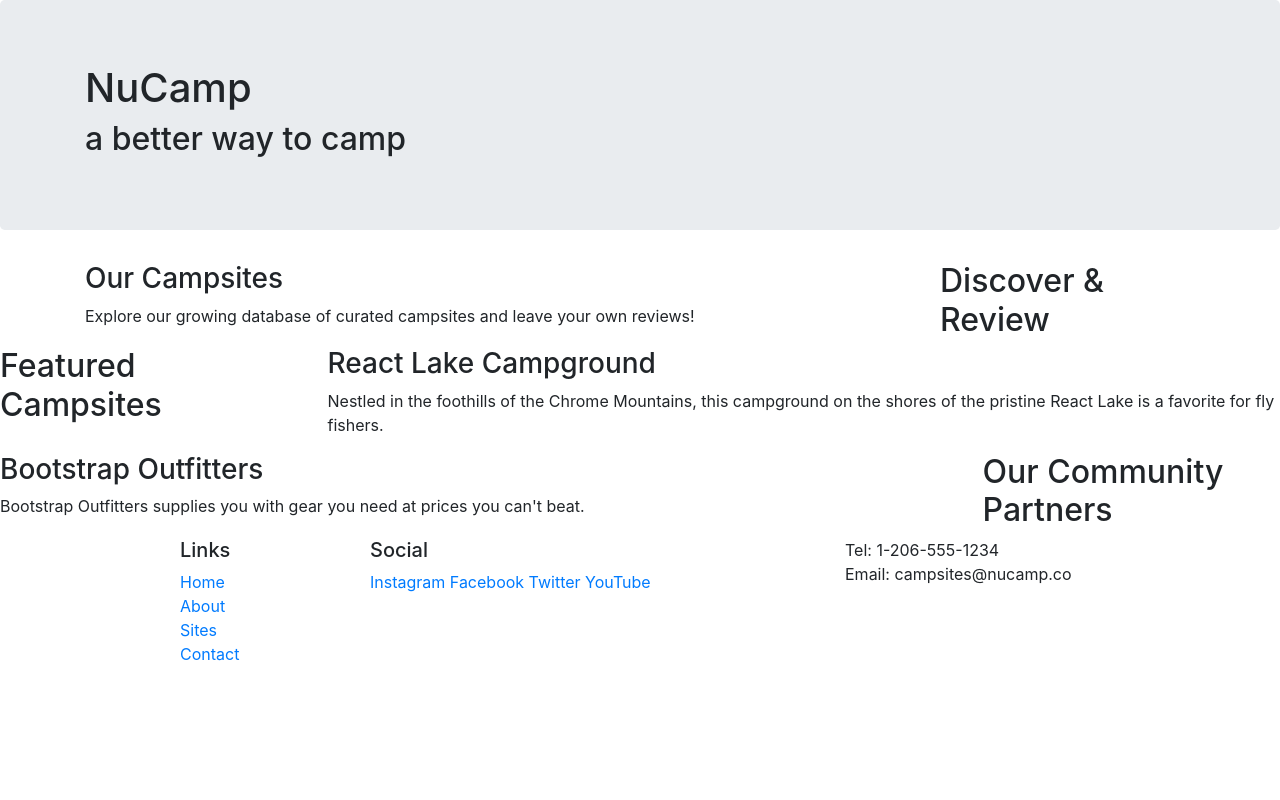
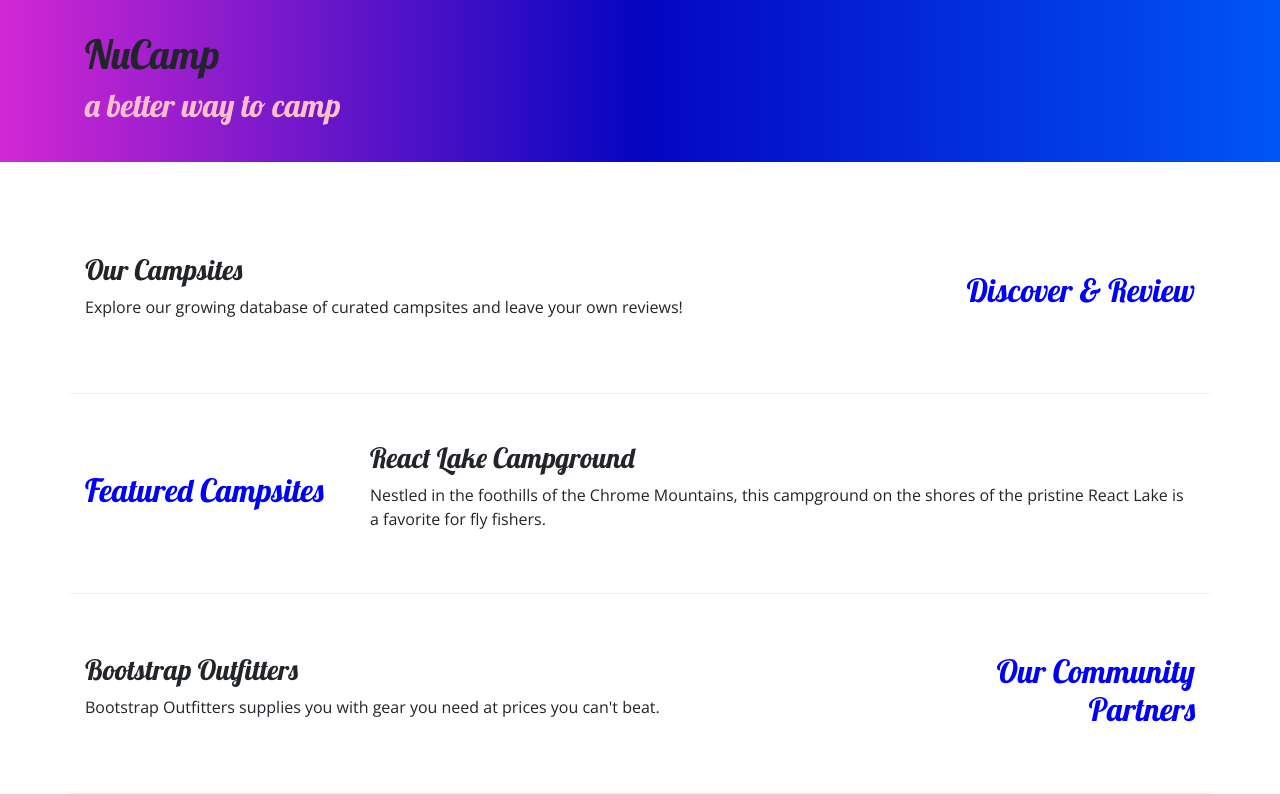
Before and after one commit to NabilPervez/nucampsite, a website: page index.html in a window 1280 px wide. Shown: the top 800 px of the page. Drawn offline with nearby package versions, Linux system fonts and the light colour scheme.

Commit message:
adding custom styles

```diff
--- /dev/null
+++ b/css/styles.css
@@ -0,0 +1,31 @@
+body{
+    font-family: "Open Sans", sans-serif;
+}
+
+h1, h2, h3 {
+    font-family: "Lobster", cursive;
+}
+
+h2 {
+    color: blue;
+}
+
+header h2{
+    color: pink;
+}
+
+footer{
+    background-image: linear-gradient(pink,white);
+    padding: 20px 0;
+}
+
+.jumbotron{
+    padding: 30px;
+    background-image: linear-gradient(to right, rgb(211, 40, 211),rgb(5, 5, 192), rgb(0, 86, 245));
+}
+
+.row-content{
+    padding: 50px,0;
+    border-bottom: 1px ridge;
+    min-height: 200px;
+}
--- a/index.html
+++ b/index.html
@@ -9,12 +9,17 @@
         <!-- Bootstrap CSS -->
         <link rel="stylesheet" href="node_modules/bootstrap/dist/css/bootstrap.min.css" />
 
+        <!-- Additional CSS -->
+        <link rel="stylesheet" href="https://fonts.googleapis.com/css?family=Lobster|Open+Sans" />
+        <link rel="stylesheet" href="css/styles.css"/>
+
+
         <title>NuCamp: A Better Way To Camp</title>
     </head>
 
 <body>
 
-    <header class="jumbotron">
+    <header class="jumbotron jumbotron-fluid">
         <div class="container">
             <div class="row">
                 <div class="col">
@@ -26,9 +31,9 @@
     </header>
 
     <div class="container">
-        <div class="row">
+        <div class="row row-content align-items-center">
             <div class="col-sm-4 order-sm-last col-md-3">
-                <h2>Discover & Review</h2>
+                <h2 class="text-sm-right">Discover & Review</h2>
             </div>
             <div class="col">
                 <h3>Our Campsites</h3>
@@ -36,9 +41,7 @@
             </div>
         </div>
 
-    </div>
-
-    <div class="row">
+    <div class="row row-content align-items-center">
         <div class="col-sm-4 col-md-3">
             <h2>Featured Campsites</h2>
         </div>
@@ -50,16 +53,16 @@
 
     </div>
 
-    <div class="row">
+    <div class="row row-content align-items-center">
         <div class="col-sm-4 order-sm-last col-md-3">
-            <h2>Our Community Partners</h2>
+            <h2 class="text-sm-right">Our Community Partners</h2>
         </div>
         <div class="col">
             <h3>Bootstrap Outfitters</h3>
             <p>Bootstrap Outfitters supplies you with gear you need at prices you can't beat.</p>
         </div>
     </div>
-
+</div>
     <footer>
     <div class="container">
         <div class="row">
@@ -72,14 +75,14 @@
                     <li><a href="#">Contact</a></li>
                 </ul>
             </div>
-            <div class="col-6 col-sm-5">
+            <div class="col-6 col-sm-5 text-center">
                 <h5>Social</h5>
                 <a href="http://instagram.com/">Instagram</a>
                 <a href="http://facebook.com/">Facebook</a>
                 <a href="http://twitter.com/">Twitter</a>
                 <a href="http://youtube.com/">YouTube</a>
             </div>
-            <div class="col-sm-4">
+            <div class="col-sm-4 text-center">
                 Tel: 1-206-555-1234<br />
                 Email: campsites@nucamp.co
             </div>
```
